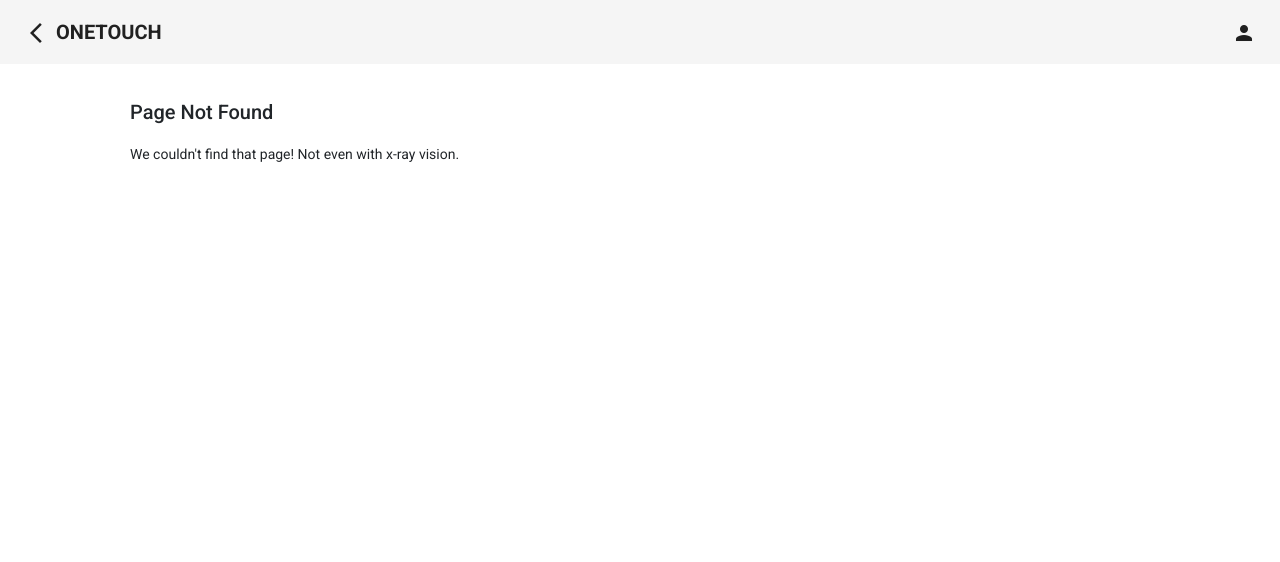
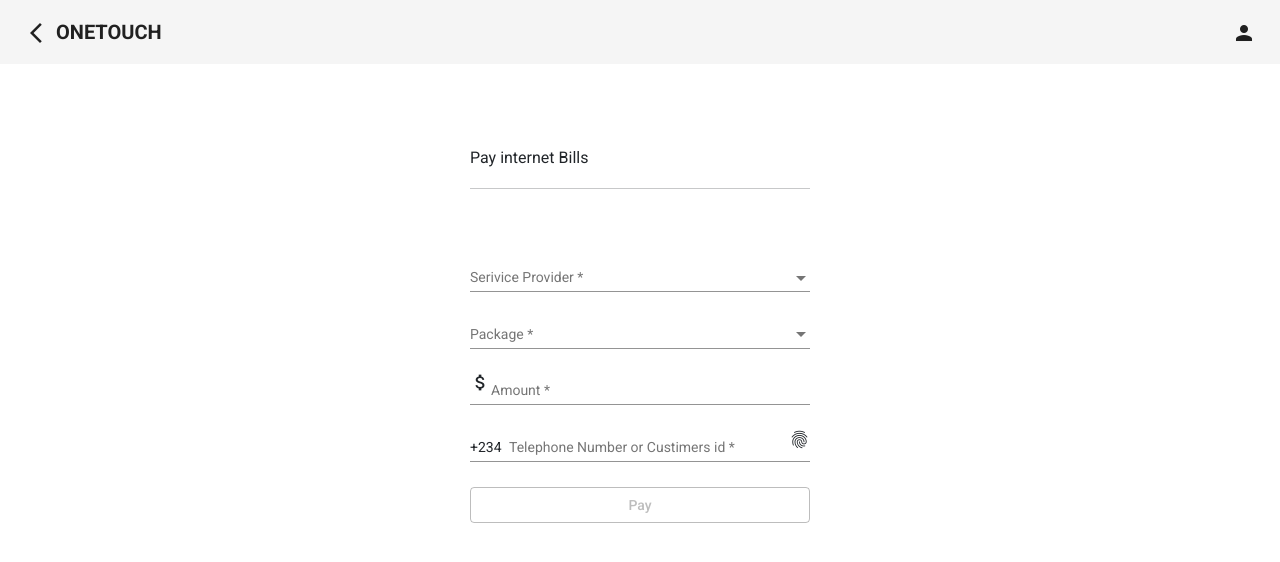
Before and after one commit to georgegoldman/project-8, an Angular app: page /internet-bills/1 in a window 1280 px wide. Before the commit this address had no page. Shown: the top 562 px of the page. Built offline with nearby package versions, Linux system fonts and the light colour scheme.

Commit message:
fixed a display err

```diff
--- a/src/app/app-routing.module.ts
+++ b/src/app/app-routing.module.ts
@@ -7,6 +7,7 @@ import { RegisterComponent } from './register/register.component';
 import { HomeComponent } from './home/home.component';
 import { AirtimePageComponent } from './airtime-page/airtime-page.component';
 import { PageNotFoundComponent } from './page-not-found/page-not-found.component';
+import { InternetBillComponent } from './internet-bill/internet-bill.component';
 
 const routes: Routes = [
   {path: '', component: LandingPageComponent},
@@ -14,6 +15,7 @@ const routes: Routes = [
   {path: 'register', component: RegisterComponent},
   {path: 'home', component: HomeComponent},
   {path: 'airtime/:id', component: AirtimePageComponent},
+  {path: 'internet-bills/:id', component: InternetBillComponent},
 
   {path: '**', component: PageNotFoundComponent},
 ];
--- a/src/app/internet-bill.service.ts
+++ b/src/app/internet-bill.service.ts
@@ -1,4 +1,7 @@
 import { Injectable } from '@angular/core';
+import { Observable, of } from 'rxjs';
+import { PAYMENTS } from './mock-payment';
+import { Payment } from './payment';
 
 @Injectable({
   providedIn: 'root'
@@ -6,4 +9,9 @@ import { Injectable } from '@angular/core';
 export class InternetBillService {
 
   constructor() { }
+
+  getInternetPayment(): Observable<Payment> {
+    const internetPlans = of(PAYMENTS[1])
+    return internetPlans
+  }
 }
--- a/src/app/internet-bill/internet-bill.component.html
+++ b/src/app/internet-bill/internet-bill.component.html
@@ -1 +1,67 @@
-<p>internet-bill works!</p>
+
+<div class="position-relative bgwarning h-75 my-5 m-lg-5 p-1 p-lg-5">
+  <div class="position-absolute top-50 start-50 translate-middle col-12 col-lg-4 h-100 pt-5">
+
+    <h3>Pay internet Bills</h3><hr>
+
+    <div class="col-12 bglight h-100 pt-5">
+      <form class="col-12" [formGroup]="internetFormGroup" (ngSubmit)="onSubmit()">
+
+          <mat-form-field appearance="legacy" class="col-12">
+            <mat-label>Serivice Provider</mat-label>
+            <mat-select formControlName="isp" id="isp">
+              <mat-option
+                *ngFor="let internetProvider of internetBills.provider"
+                value="{{internetProvider.serviceProvider}}" [value]="internetProvider.serviceProvider" >{{ internetProvider.serviceProvider }}</mat-option>
+            </mat-select>
+            <mat-error *ngIf="internetFormGroup.invalid">Network {{ erroMessage() }}</mat-error>
+          </mat-form-field>
+
+          <mat-form-field appearance="legacy" class="col-12">
+            <mat-label>Package</mat-label>
+            <mat-select formControlName="package" id="network">
+              <mat-option value="mtn">MTN</mat-option>
+              <mat-option value="glo">GLO</mat-option>
+              <mat-option value="9mobile">9mobile</mat-option>
+              <mat-option value="airtel">AIRTEL</mat-option>
+            </mat-select>
+            <mat-error *ngIf="internetFormGroup.invalid">Package {{ erroMessage() }}</mat-error>
+          </mat-form-field>
+
+          <mat-form-field class="col-12" appearance="legacy">
+            <mat-label>Amount</mat-label>
+            <mat-icon matPrefix>attach_money</mat-icon>
+            <input type="number"
+              name="amount"
+              id="amount"
+              matInput
+              placeholder="$100"
+              formControlName="amount"
+              autocomplete="off">
+              <mat-error *ngIf="internetFormGroup.invalid">An Amount {{ erroMessage() }}</mat-error>
+          </mat-form-field>
+
+          <mat-form-field class="internetFormGroup-full-width col-12" appearance="legacy">
+            <mat-label>Telephone Number or Custimers id</mat-label>
+            <span matPrefix>+234 &nbsp;</span>
+            <input type="tel" matInput
+            maxlength="10"
+            name="tel"
+            id="tel"
+            placeholder="555-555-1234"
+            formControlName="tel"
+            autocomplete="off">
+            <mat-icon matSuffix>fingerprint</mat-icon>
+            <mat-error *ngIf="internetFormGroup.invalid">Phone number {{ erroMessage() }}</mat-error>
+          </mat-form-field>
+
+          <button mat-stroked-button
+            color="primary"
+            class="col-12 col-lg-12 my-2"
+            type="submit"
+            [disabled]="!internetFormGroup.valid">Pay</button>
+
+      </form>
+    </div>
+  </div>
+</div>
--- a/src/app/internet-bill/internet-bill.component.ts
+++ b/src/app/internet-bill/internet-bill.component.ts
@@ -1,4 +1,8 @@
 import { Component, OnInit } from '@angular/core';
+import { FormControl, FormGroup, Validators } from '@angular/forms';
+import { ActivatedRoute } from '@angular/router';
+import { InternetBillService } from '../internet-bill.service';
+import { Payment } from '../payment'
 
 @Component({
   selector: 'app-internet-bill',
@@ -7,9 +11,38 @@ import { Component, OnInit } from '@angular/core';
 })
 export class InternetBillComponent implements OnInit {
 
-  constructor() { }
+  internetBills: Payment = {
+    name: '',
+    route: '',
+    provider: []
+  }
+
+  internetFormGroup = new FormGroup({
+    amount: new FormControl('', Validators.required),
+    isp: new FormControl('', Validators.required),
+    package: new FormControl('', Validators.required),
+    tel: new FormControl('', Validators.required),
+
+  })
+
+  constructor(private internetBillService: InternetBillService, private route: ActivatedRoute) { }
 
   ngOnInit(): void {
+    this.getInternetBill();
+    this.route.params.forEach(element => this.internetFormGroup.controls['isp'].setValue(element['id']))
+
   }
 
+  getInternetBill(): void {
+    this.internetBillService.getInternetPayment()
+      .subscribe(interBill => this.internetBills = interBill)
+  }
+
+  erroMessage(): string {
+    return 'is required'
+  }
+
+  onSubmit(): void {
+    console.warn(this.internetFormGroup.value)
+  }
 }
--- a/src/app/mock-payment.ts
+++ b/src/app/mock-payment.ts
@@ -14,7 +14,7 @@ export const PAYMENTS:Payment[] = [
   },
   {
     name: 'Pay Internet Bill',
-    route: 'internet-services',
+    route: 'internet-bills',
     provider: [
       {serviceProvider: 'Spectranet Limited', subRoute: 'spectranet-limited'},
       { serviceProvider: 'Smile Bundle', subRoute: 'smile-bundle' },
```
Also changed, not shown: src/app/airtime-page/airtime-tel-input.css (deleted, +0 -21 lines), src/app/airtime-page/airtime-tel-input.html (deleted, +0 -32 lines).
